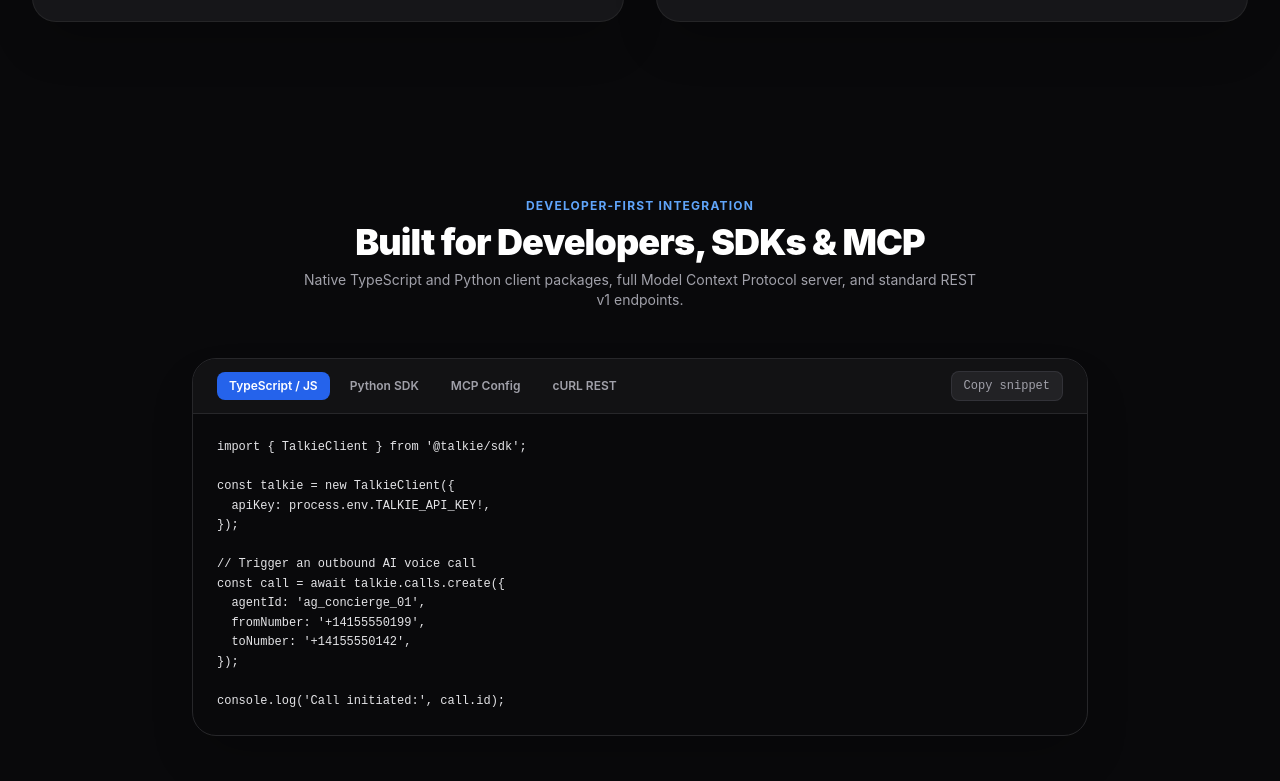
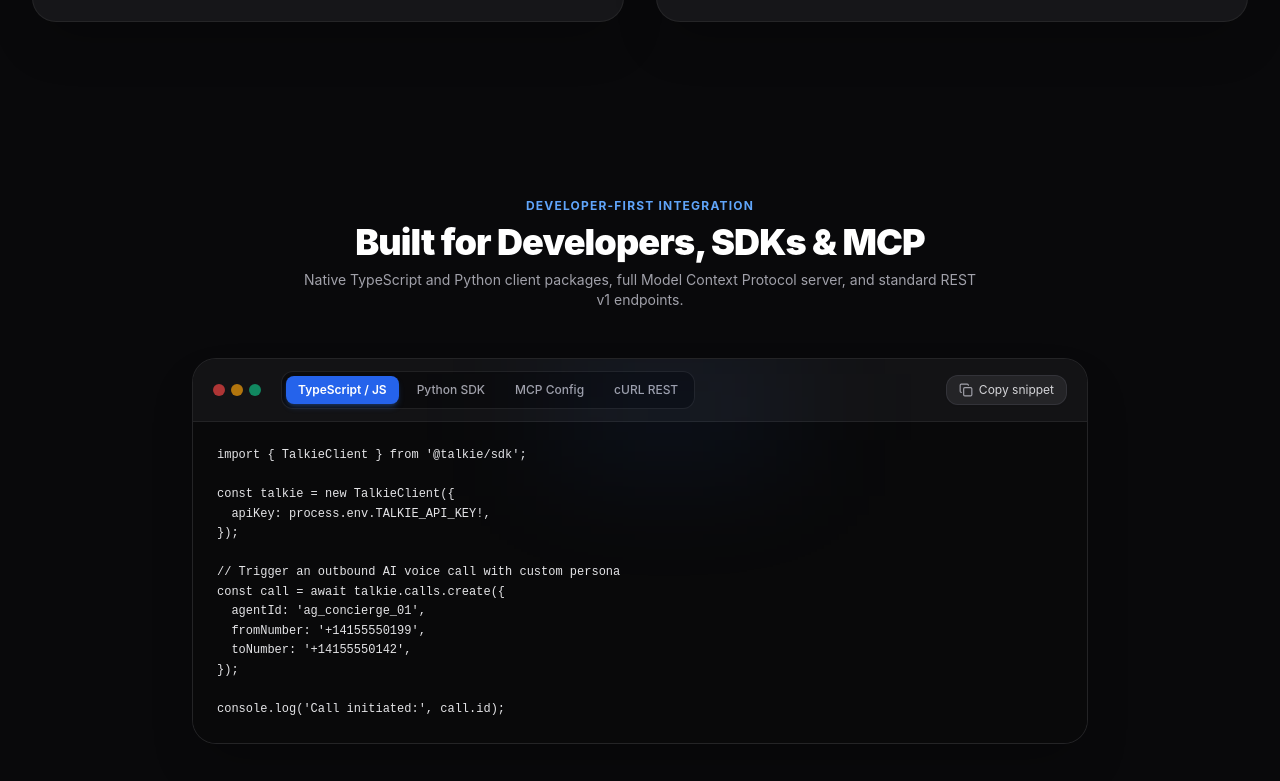
Before and after one commit to puneetnith28/Talkie, a Next.js app in the folder apps/web/: page / in a window 1280 px wide. Shown: the part 3239-4020 px from the top of the page. Built offline with nearby package versions, Linux system fonts and the light colour scheme.

Commit message:
feat(marketing): polish developer code showcase with interactive tabs, copy feedback, and sans-serif typography

```diff
--- a/apps/web/src/components/marketing/code-showcase.tsx
+++ b/apps/web/src/components/marketing/code-showcase.tsx
@@ -1,10 +1,18 @@
 'use client';
 
 import React, { useState } from 'react';
+import { Copy, Check, Terminal, Code2, Sparkles } from 'lucide-react';
 
 export function CodeShowcase() {
   const [activeTab, setActiveTab] = useState<'ts' | 'py' | 'mcp' | 'curl'>('ts');
   const [copied, setCopied] = useState(false);
+
+  const tabs: Array<{ id: 'ts' | 'py' | 'mcp' | 'curl'; label: string; lang: string }> = [
+    { id: 'ts', label: 'TypeScript / JS', lang: 'typescript' },
+    { id: 'py', label: 'Python SDK', lang: 'python' },
+    { id: 'mcp', label: 'MCP Config', lang: 'json' },
+    { id: 'curl', label: 'cURL REST', lang: 'bash' },
+  ];
 
   const snippets = {
     ts: `import { TalkieClient } from '@talkie/sdk';
@@ -13,7 +21,7 @@
   apiKey: process.env.TALKIE_API_KEY!,
 });
 
-// Trigger an outbound AI voice call
+// Trigger an outbound AI voice call with custom persona
 const call = await talkie.calls.create({
   agentId: 'ag_concierge_01',
   fromNumber: '+14155550199',
@@ -36,20 +44,21 @@
     from_number="+14155550199",
     to_number="+14155550100",
     body="Hello from Talkie Python SDK!"
-)`,
+)
+print("Message status:", msg.status)`,
     mcp: `{
   "mcpServers": {
     "talkie": {
       "command": "npx",
       "args": ["-y", "@talkie/mcp-server"],
       "env": {
-        "TALKIE_API_KEY": "tk_live_..."
+        "TALKIE_API_KEY": "tk_live_your_api_key_here"
       }
     }
   }
 }`,
     curl: `curl -X POST https://api.talkie.ai/v1/calls \\
-  -H "Authorization: Bearer tk_live_..." \\
+  -H "Authorization: Bearer tk_live_your_api_key" \\
   -H "Content-Type: application/json" \\
   -d '{
     "agentId": "ag_support_triage",
@@ -65,7 +74,7 @@
   };
 
   return (
-    <section id="code" className="py-24 max-w-7xl mx-auto px-4 sm:px-6 lg:px-8">
+    <section id="code" className="py-24 max-w-7xl mx-auto px-4 sm:px-6 lg:px-8 font-sans">
       <div className="text-center max-w-2xl mx-auto mb-12">
         <h2 className="text-xs font-bold uppercase tracking-widest text-blue-400 mb-2">
           Developer-First Integration
@@ -73,60 +82,67 @@
         <h3 className="text-3xl sm:text-4xl font-black text-white tracking-tight">
           Built for Developers, SDKs & MCP
         </h3>
-        <p className="text-sm text-zinc-400 mt-2">
+        <p className="text-sm text-zinc-400 mt-2 font-normal">
           Native TypeScript and Python client packages, full Model Context Protocol server, and standard REST v1 endpoints.
         </p>
       </div>
 
-      <div className="max-w-4xl mx-auto rounded-3xl bg-zinc-950 border border-zinc-800 shadow-2xl overflow-hidden">
+      <div className="max-w-4xl mx-auto rounded-3xl bg-zinc-950 border border-zinc-800/90 shadow-2xl overflow-hidden relative backdrop-blur-2xl">
+        {/* Subtle top glow highlight */}
+        <div className="absolute top-0 right-1/3 w-60 h-24 bg-blue-500/10 blur-3xl pointer-events-none" />
+
         {/* Tab Headers */}
-        <div className="flex items-center justify-between border-b border-zinc-800 px-6 py-3 bg-zinc-900/60">
-          <div className="flex gap-2">
-            <button
-              onClick={() => setActiveTab('ts')}
-              className={`px-3 py-1.5 rounded-lg text-xs font-semibold transition ${
-                activeTab === 'ts' ? 'bg-blue-600 text-white' : 'text-zinc-400 hover:text-white'
-              }`}
-            >
-              TypeScript / JS
-            </button>
-            <button
-              onClick={() => setActiveTab('py')}
-              className={`px-3 py-1.5 rounded-lg text-xs font-semibold transition ${
-                activeTab === 'py' ? 'bg-blue-600 text-white' : 'text-zinc-400 hover:text-white'
-              }`}
-            >
-              Python SDK
-            </button>
-            <button
-              onClick={() => setActiveTab('mcp')}
-              className={`px-3 py-1.5 rounded-lg text-xs font-semibold transition ${
-                activeTab === 'mcp' ? 'bg-blue-600 text-white' : 'text-zinc-400 hover:text-white'
-              }`}
-            >
-              MCP Config
-            </button>
-            <button
-              onClick={() => setActiveTab('curl')}
-              className={`px-3 py-1.5 rounded-lg text-xs font-semibold transition ${
-                activeTab === 'curl' ? 'bg-blue-600 text-white' : 'text-zinc-400 hover:text-white'
-              }`}
-            >
-              cURL REST
-            </button>
+        <div className="flex flex-wrap items-center justify-between border-b border-zinc-800/80 px-5 py-3 bg-zinc-900/70 gap-3">
+          {/* Action dots & language tabs */}
+          <div className="flex items-center gap-3">
+            <div className="flex items-center gap-1.5 mr-2">
+              <span className="w-3 h-3 rounded-full bg-red-500/70 inline-block" />
+              <span className="w-3 h-3 rounded-full bg-amber-500/70 inline-block" />
+              <span className="w-3 h-3 rounded-full bg-emerald-500/70 inline-block" />
+            </div>
+
+            <div className="flex items-center gap-1.5 p-1 rounded-xl bg-zinc-950/70 border border-zinc-800/80">
+              {tabs.map((t) => {
+                const isActive = activeTab === t.id;
+                return (
+                  <button
+                    key={t.id}
+                    onClick={() => setActiveTab(t.id)}
+                    className={`px-3 py-1.5 rounded-lg text-xs font-medium transition-all duration-200 cursor-pointer ${
+                      isActive
+                        ? 'bg-blue-600 text-white font-semibold shadow-md shadow-blue-500/25'
+                        : 'text-zinc-400 hover:text-zinc-200 hover:bg-zinc-900/60'
+                    }`}
+                  >
+                    {t.label}
+                  </button>
+                );
+              })}
+            </div>
           </div>
 
+          {/* Copy snippet button */}
           <button
             onClick={handleCopy}
-            className="text-xs text-zinc-400 hover:text-white font-mono transition flex items-center gap-1.5 bg-zinc-800/80 px-3 py-1.5 rounded-lg border border-zinc-700/60"
+            className="text-xs text-zinc-300 hover:text-white transition-all flex items-center gap-1.5 bg-zinc-800/90 hover:bg-zinc-750 px-3 py-1.5 rounded-xl border border-zinc-700/60 active:scale-95 cursor-pointer shadow-sm"
           >
-            {copied ? '✓ Copied' : 'Copy snippet'}
+            {copied ? (
+              <>
+                <Check className="size-3.5 text-emerald-400" />
+                <span className="text-emerald-400 font-semibold">Copied snippet</span>
+              </>
+            ) : (
+              <>
+                <Copy className="size-3.5 text-zinc-400" />
+                <span>Copy snippet</span>
+              </>
+            )}
           </button>
         </div>
 
         {/* Code Content */}
-        <div className="p-6 font-mono text-xs overflow-x-auto text-zinc-200 leading-relaxed min-h-[220px]">
-          <pre>
+        <div className="p-6 font-mono text-xs overflow-x-auto text-zinc-200 leading-relaxed min-h-[240px] bg-zinc-950/90">
+          <pre className="transition-all duration-200">
             <code>{snippets[activeTab]}</code>
           </pre>
         </div>
```
